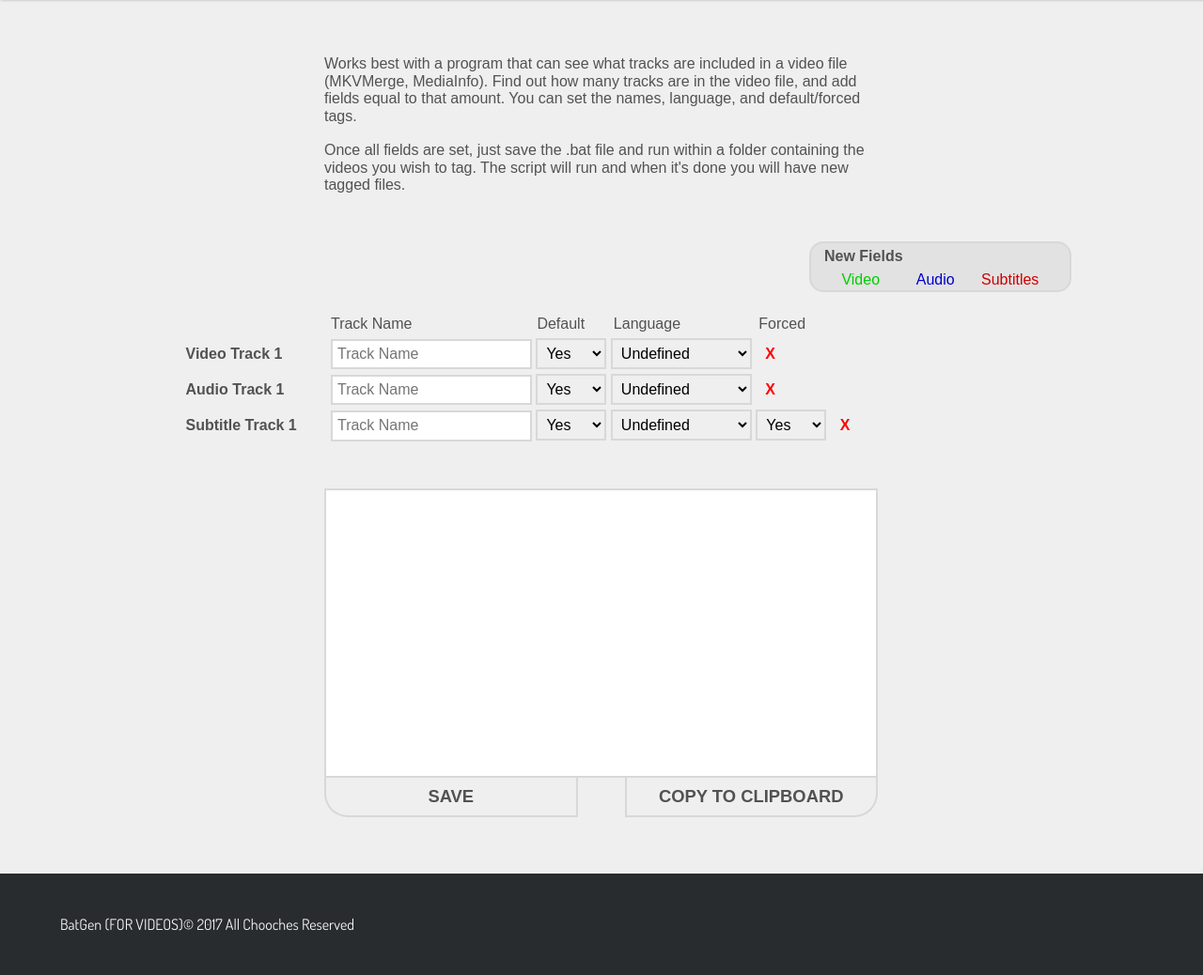
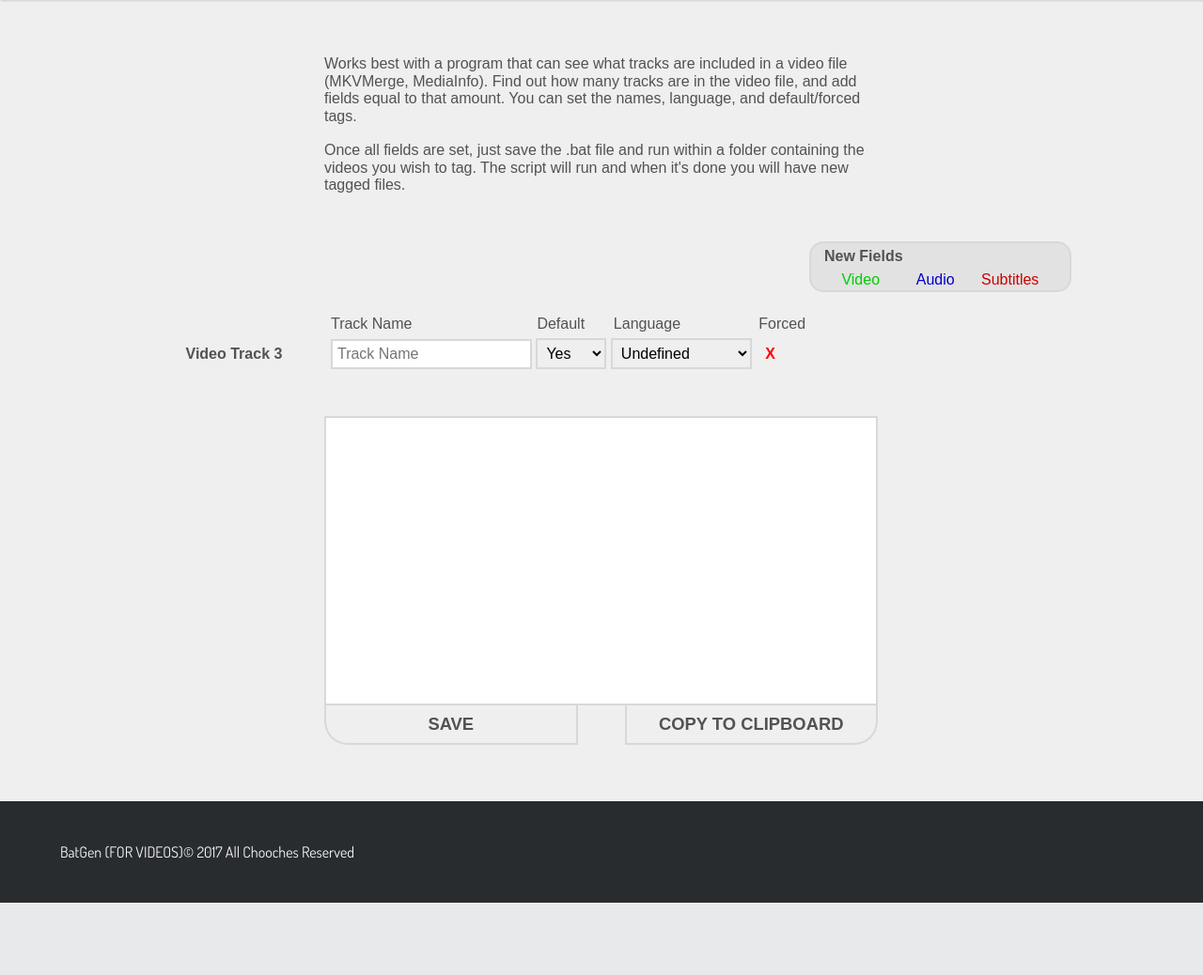
Before and after one commit to CrunchyHotDogs/BatGen, a PHP site: page / in a window 1280 px wide. Shown: the part 194-1232 px from the top of the page at 94% size. After the commit the page ends 1155 px from the top, so only its background shows below. Run offline with PHP 8.4, Linux system fonts and the light colour scheme; some web fonts are replaced.

Commit message:
Added templates for the entry fields.

```diff
--- a/templates/pages/home.php
+++ b/templates/pages/home.php
@@ -28,8 +28,20 @@
 				<span>Language</span>
 				<span>Forced</span>
 			</div>
+
+		</div>
+	</div>
+
+	<div class='output-fields'>
+		<textarea class='output-text'></textarea>
+		<div class='button save'>SAVE</div>
+		<div class='button copy'>COPY TO CLIPBOARD</div>
+	</div>
+</div>
+
+<script id='templateVideo' type='text/x-handlebars-template'>
 	<div class='field video'>
-				<span class='field-title'>Video Track 1</span>
+		<span class='field-title'>Video Track {{track_number}}</span>
 		<input class='track-name' type='text' placeholder="Track Name"></input>
 		<select class='track-default'>
 			<option value="yes">Yes</option>
@@ -44,6 +56,8 @@
 		</select>
 		<span class='remove'>X</span>
 	</div>
+</script>
+<script id='templateAudio' type='text/x-handlebars-template'>
 	<div class='field audio'>
 		<span class='field-title'>Audio Track 1</span>
 		<input class='track-name' type='text' placeholder="Track Name"></input>
@@ -60,6 +74,8 @@
 		</select>
 		<span class='remove'>X</span>
 	</div>
+</script>
+<script id='templateSubtitle' type='text/x-handlebars-template'>
 	<div class='field subtitle'>
 		<span class='field-title'>Subtitle Track 1</span>
 		<input class='track-name' type='text' placeholder="Track Name"></input>
@@ -80,18 +96,18 @@
 		</select>
 		<span class='remove'>X</span>
 	</div>
-		</div>
-	</div>
+</script>
 
-	<div class='output-fields'>
-		<textarea class='output-text'></textarea>
-		<div class='button save'>SAVE</div>
-		<div class='button copy'>COPY TO CLIPBOARD</div>
-	</div>
-</div>
 
 
 <script>
+	var template = $('#templateVideo').html();
+	var templateScript = Handlebars.compile(template);
+
+	var data = {'track_number': 3};
+
+	var html = templateScript(data);
+	$('#container-fields').append(html);
 
 
 
```
Lines whose indentation alone changed are shown as unchanged.
